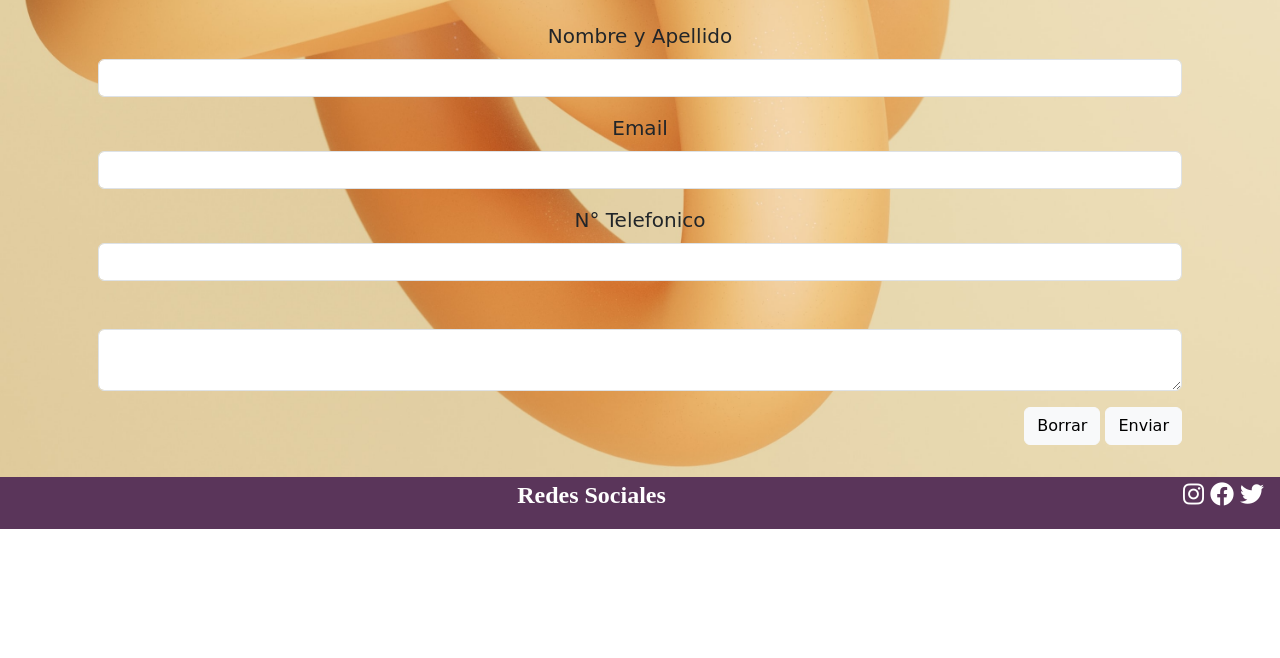
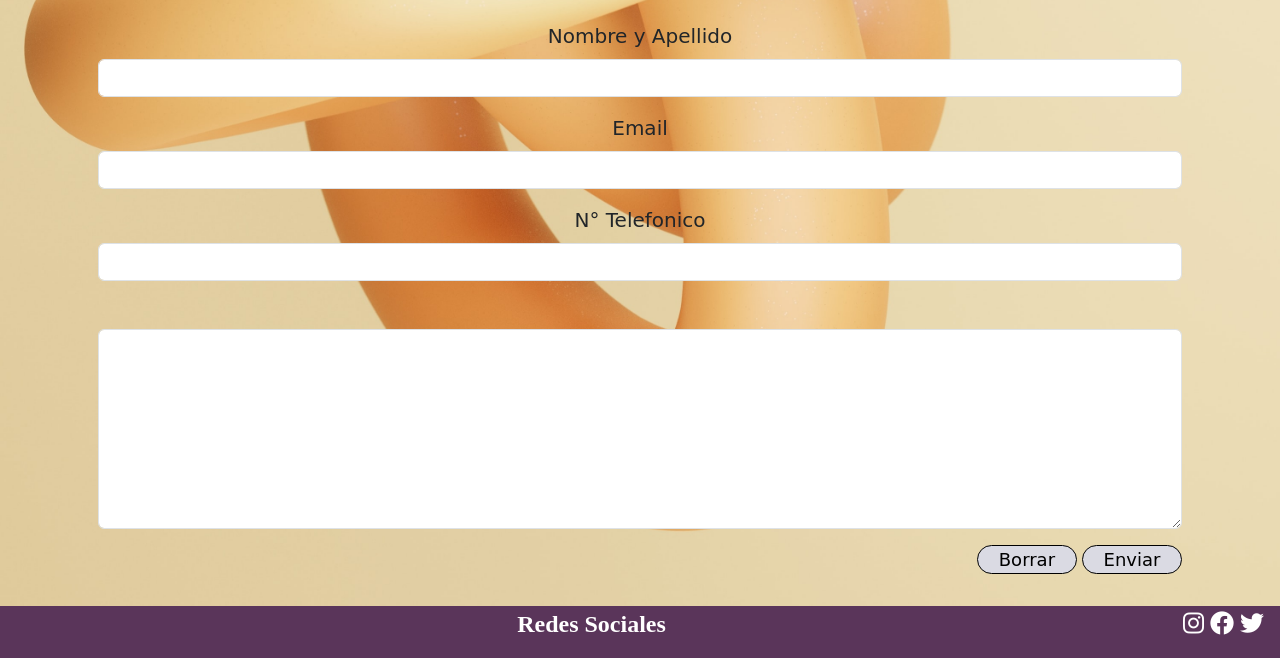
Before and after one commit to Facut10/PreEntrega3-Torres, a website: page paginas/contacto.html in a window 1280 px wide. Shown: the part 1037-1695 px from the top of the page. Before the commit the page ends 1566 px from the top, so only its background shows below. Drawn offline with nearby package versions, Linux system fonts and the light colour scheme; a web font is replaced by a local one.

Commit message:
PreEntrega3-Torres

```diff
--- a/paginas/contacto.html
+++ b/paginas/contacto.html
@@ -126,8 +126,12 @@
               <textarea id="mensaje" class="mensaje form-control"></textarea>
             </div>
             <div class="pb-3 text-end">
-              <input type="reset" value="Borrar" class="btn btn-light" />
-              <input type="submit" value="Enviar" class="btn btn-light" />
+              <button type="reset" value="Borrar" class="button button-borrar">
+                Borrar
+              </button>
+              <button type="submit" value="Enviar" class="button">
+                Enviar
+              </button>
             </div>
           </form>
         </div>
--- a/scss/_contacto.scss
+++ b/scss/_contacto.scss
@@ -2,3 +2,22 @@
   height: 450px;
   width: 1000px;
 }
+.button {
+  background: rgb(218, 218, 227);
+  border: 1px solid black;
+  border-radius: 30px;
+  font-size: large;
+  width: 100px;
+  transition: 2s;
+}
+.button:hover {
+  background: rgb(80, 167, 80);
+  color: white;
+}
+.button-borrar:hover {
+  background: rgb(223, 79, 79);
+  color: white;
+}
+.mensaje {
+  height: 200px;
+}
```
Also changed, not shown: paginas/recomendación.html (+5 -5 lines), css/style.css, 1 other file.
